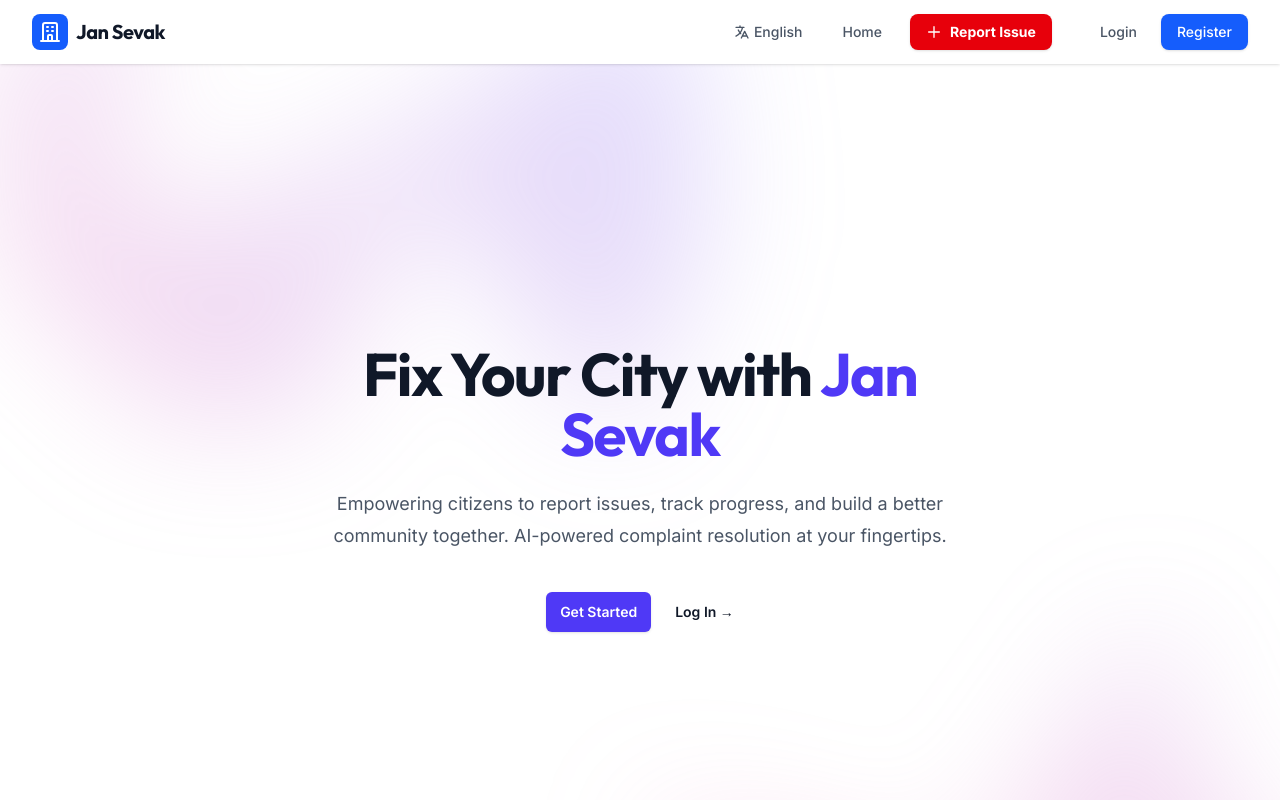
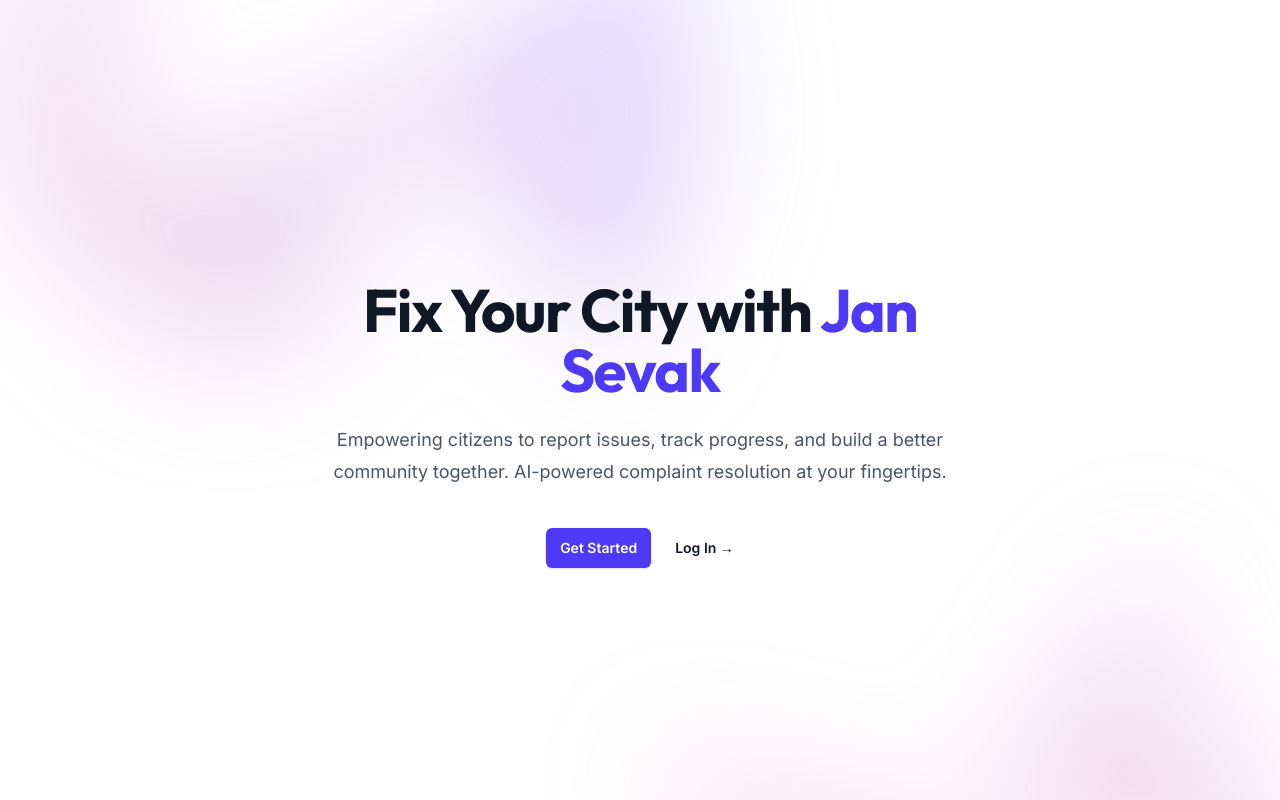
Before and after one commit to rupeshpoojary9/Jan-Sevak, a React (Vite) app in the folder client/: page / in a window 1280 px wide. Shown: the top 800 px of the page. Built offline with nearby package versions, Linux system fonts and the light colour scheme; no server answers.

Commit message:
feat: Hide Navbar on Home for guest users

```diff
--- a/client/src/pages/Home.jsx
+++ b/client/src/pages/Home.jsx
@@ -23,7 +23,7 @@
     // Always show Landing Page at root
     return (
         <div className="min-h-screen bg-gray-50 flex flex-col">
-            <Navbar />
+            {user && <Navbar />}
             <main className="flex-grow">
                 <LandingPage />
             </main>
```
